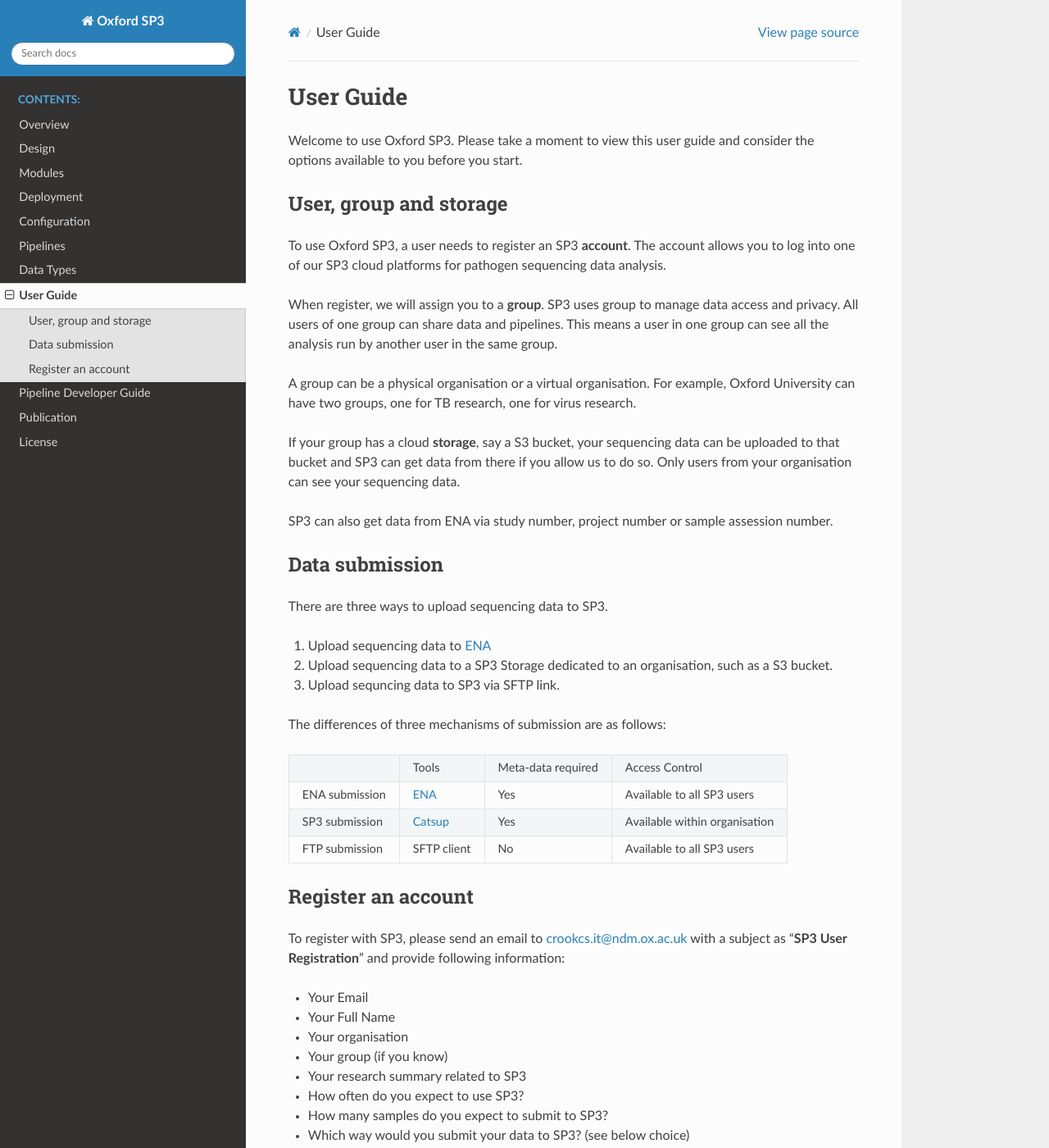
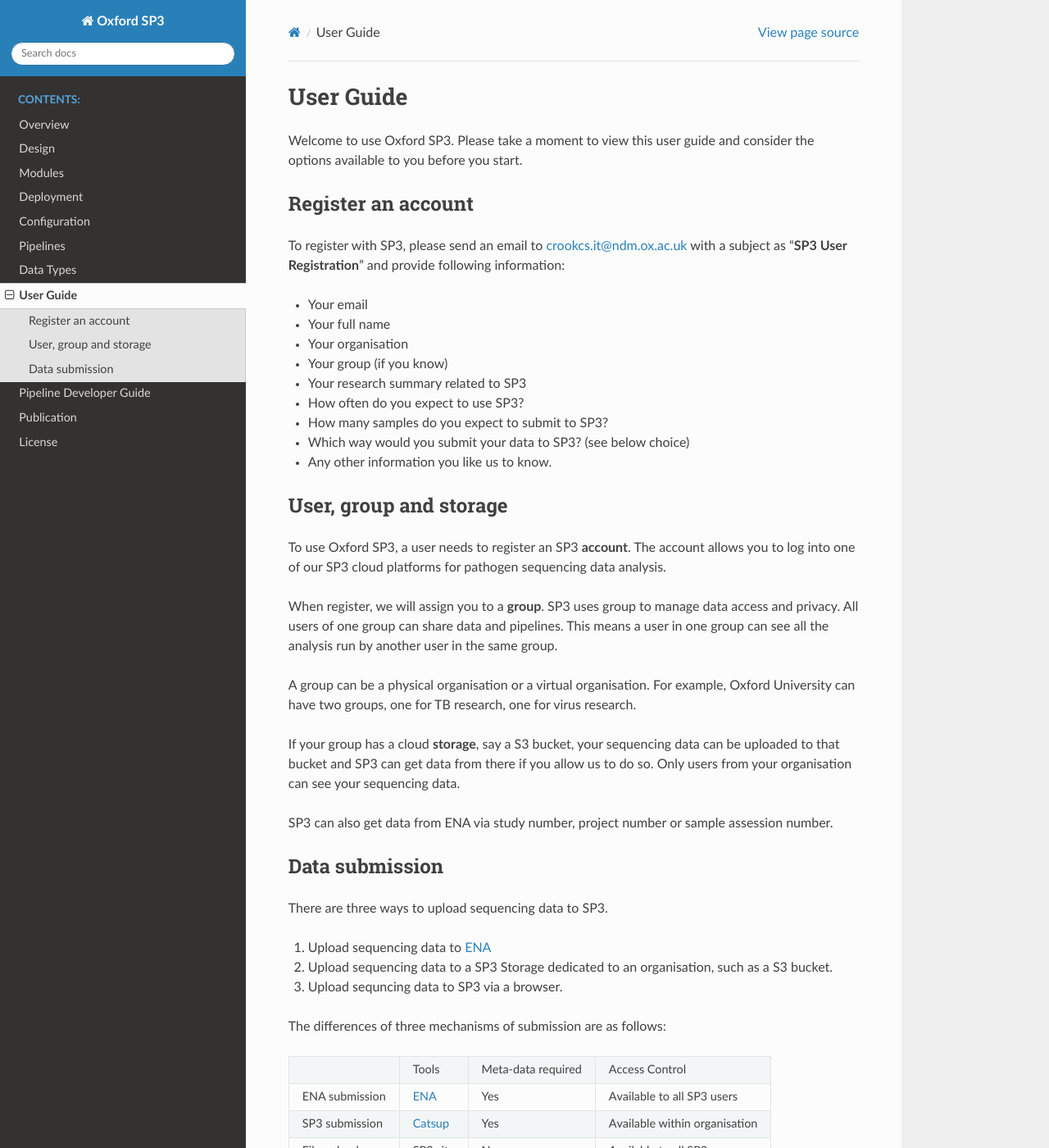
Before and after one commit to oxfordmmm/catdocs, a Sphinx documentation site: the page built from docs/source/user.rst, in a window 1280 px wide and 1400 px high. Shown: the whole window at 82% size. Built offline with Sphinx 7.4.7 and the Read the Docs theme 2.0.0, drawn with Linux system fonts in a browser that asks for light colours; some of the changed lines change nothing that is shown; some of the changed text lies outside the part shown.

Commit message:
update user guide

```diff
--- a/docs/source/user.rst
+++ b/docs/source/user.rst
@@ -2,6 +2,21 @@
 ==========
 
 Welcome to use Oxford SP3. Please take a moment to view this user guide and consider the options available to you before you start.
+
+Register an account
+-------------------
+
+To register with SP3, please send an email to crookcs.it@ndm.ox.ac.uk with a subject as "**SP3 User Registration**" and provide following information:
+
+* Your email
+* Your full name
+* Your organisation
+* Your group (if you know)
+* Your research summary related to SP3
+* How often do you expect to use SP3?
+* How many samples do you expect to submit to SP3?
+* Which way would you submit your data to SP3? (see below choice)
+* Any other information you like us to know.
 
 User, group and storage
 -----------------------
@@ -22,7 +37,7 @@
 
 1. Upload sequencing data to `ENA <https://www.ebi.ac.uk/ena/submit>`_
 2. Upload sequencing data to a SP3 Storage dedicated to an organisation, such as a S3 bucket.
-3. Upload sequncing data to SP3 via SFTP link.
+3. Upload sequncing data to SP3 via a browser.
 
 The differences of three mechanisms of submission are as follows:
 
@@ -33,20 +48,5 @@
 +----------------+---------------------------------------------------+-------------------------+---------------------------------+
 | SP3 submission | `Catsup <https://github.com/oxfordmmm/catsup>`_   |           Yes           | Available within organisation   |
 +----------------+---------------------------------------------------+-------------------------+---------------------------------+
-| FTP submission | SFTP client                                       |           No            |  Available to all SP3 users     |
+| File upload    | SP3 site                                          |           No            |  Available to all SP3 users     |
 +----------------+---------------------------------------------------+-------------------------+---------------------------------+
-
-Register an account
--------------------
-
-To register with SP3, please send an email to crookcs.it@ndm.ox.ac.uk with a subject as "**SP3 User Registration**" and provide following information:
-
-* Your Email
-* Your Full Name
-* Your organisation
-* Your group (if you know)
-* Your research summary related to SP3
-* How often do you expect to use SP3?
-* How many samples do you expect to submit to SP3?
-* Which way would you submit your data to SP3? (see below choice)
-* Any other information you like us to know.
```
